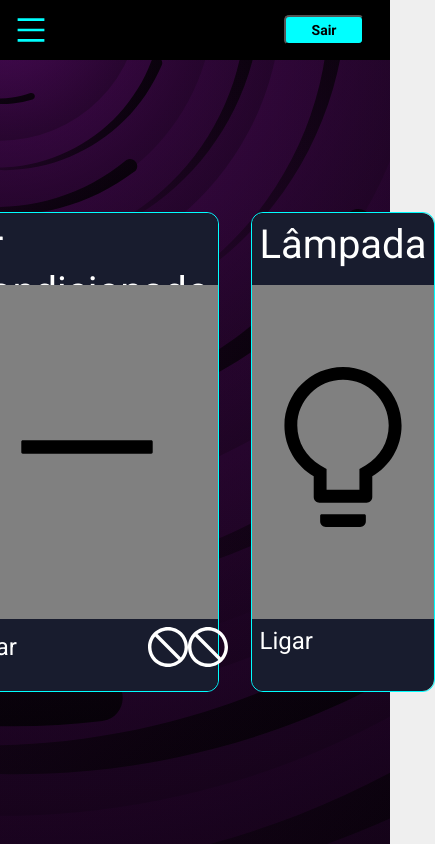
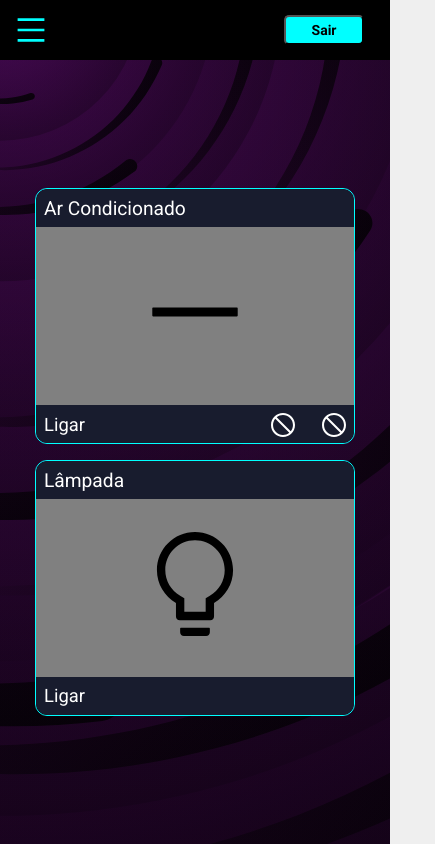
Before and after one commit to mayoral-leonardo/eye-lock-front, a React (Create React App) app: page /functions in a window 390 px wide. Shown: the whole page, 435 px wide, since content can reach past the window. Built offline with nearby package versions, Linux system fonts and the light colour scheme; sample sign-in values are in the browser's storage.

Commit message:
finished responsive layout

```diff
--- a/src/pages/SystemFunctions/SystemFunctions.css
+++ b/src/pages/SystemFunctions/SystemFunctions.css
@@ -102,10 +102,93 @@
 }
 
 .button {
-  font-size: 40px !important;
+  font-size: 2.5rem !important;
   color: white !important;
 }
 
 .on-color {
   color: #faf611 !important;
 }
+
+@media screen and (max-width: 768px) {
+  .system-functions__cards__item {
+    width: 25rem;
+    height: 30rem;
+    border-radius: 12px;
+    border: aqua solid 1px;
+    margin: 0.5rem 1rem;
+  }
+
+  .system-functions__cards__item__header > span {
+    font-size: 1.5rem;
+  }
+
+  .system-functions__cards__item__number > span{
+    font-size: 7.5rem;
+  }
+
+  .system-functions__cards__item__title__buttons > span {
+    font-size: 1.25rem;
+  }
+
+  .button {
+    font-size: 1.8rem !important;
+  }
+}
+
+@media screen and (max-width: 430px) {
+  .system-functions__cards {
+    flex-direction: column;
+  }
+
+  .system-functions__cards__item {
+    width: 20rem;
+    height: 16rem;
+    border-radius: 12px;
+    border: aqua solid 1px;
+    margin: 0.5rem 1rem;
+  }
+
+  .system-functions__cards__item__header > span {
+    font-size: 1.2rem;
+  }
+
+  .system-functions__cards__item__number > span{
+    font-size: 6.5rem;
+  }
+
+  .system-functions__cards__item__title__buttons > span {
+    font-size: 1.15rem;
+  }
+
+  .button {
+    font-size: 1.5rem !important;
+  }
+}
+
+@media screen and (max-width: 350px) {
+
+  .system-functions__cards__item {
+    width: 16rem;
+    height: 16rem;
+    border-radius: 12px;
+    border: aqua solid 1px;
+    margin: 0.5rem 1rem;
+  }
+
+  .system-functions__cards__item__header > span {
+    font-size: 1.2rem;
+  }
+
+  .system-functions__cards__item__number > span{
+    font-size: 6.5rem;
+  }
+
+  .system-functions__cards__item__title__buttons > span {
+    font-size: 1.15rem;
+  }
+
+  .button {
+    font-size: 1.5rem !important;
+  }
+}
```
